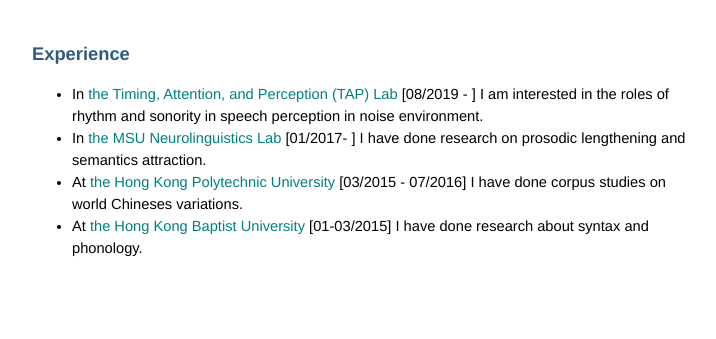
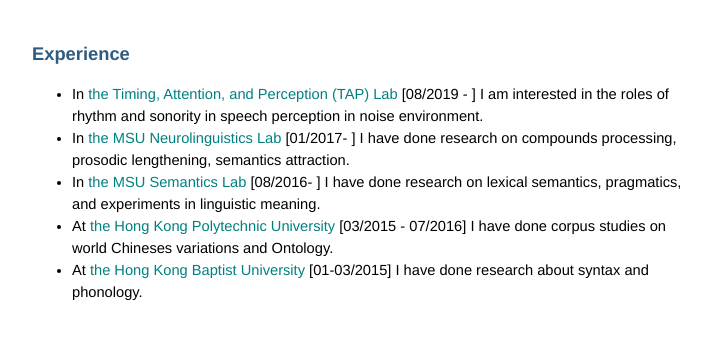
Before and after one commit to yancong222/yancong222.github.io, a plain HTML site: page experience.html in a window 1280 px wide. Shown: the part 149-488 px from the top of the page, without its empty margins (278-994 px from the left). Drawn offline with Linux system fonts and the light colour scheme.

Commit message:
Update experience.html

```diff
--- a/experience.html
+++ b/experience.html
@@ -40,10 +40,13 @@
     I am interested in the roles of rhythm and sonority in speech perception in noise environment.</li>
          <li>In <a href="https://msuneuroling.weebly.com/">the MSU Neurolinguistics Lab</a> [01/2017- ]
 
-    I have done research on prosodic lengthening and semantics attraction.</li>
+    I have done research on compounds processing, prosodic lengthening, semantics attraction.</li>
+        <li>In <a href="https://msuneuroling.weebly.com/">the MSU Semantics Lab</a> [08/2016- ]
+
+    I have done research on lexical semantics, pragmatics, and experiments in linguistic meaning.</li>
          <li>At <a href="http://p2u2.cbs.polyu.edu.hk/">the Hong Kong Polytechnic University</a> [03/2015 - 07/2016]
 
-    I have done corpus studies on world Chineses variations.</li>
+    I have done corpus studies on world Chineses variations and Ontology.</li>
          <li>At <a href="http://arts.hkbu.edu.hk/phonlab/index.html">the Hong Kong Baptist University</a> [01-03/2015]
 
     I have done research about syntax and phonology.</li>
```
